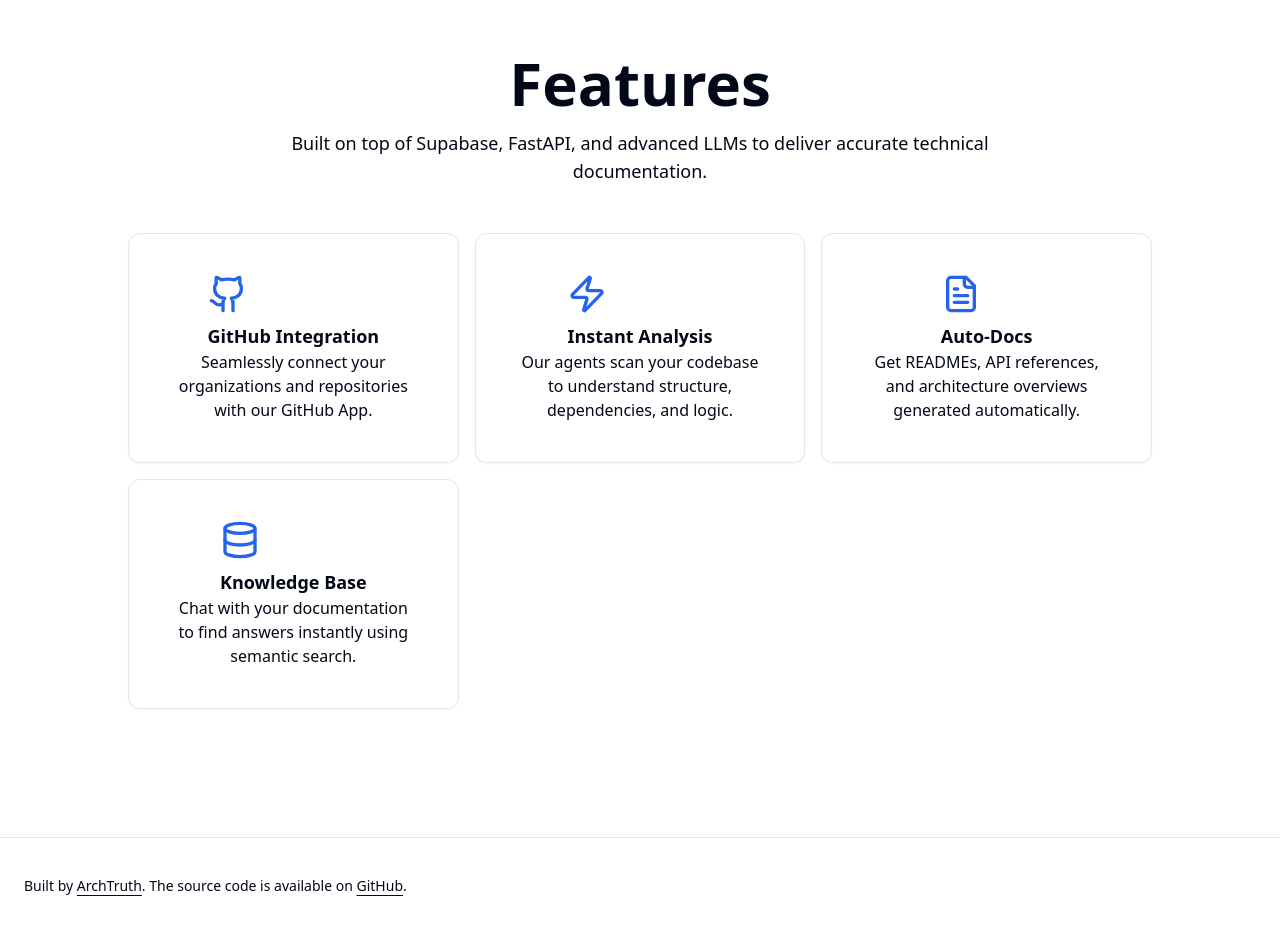
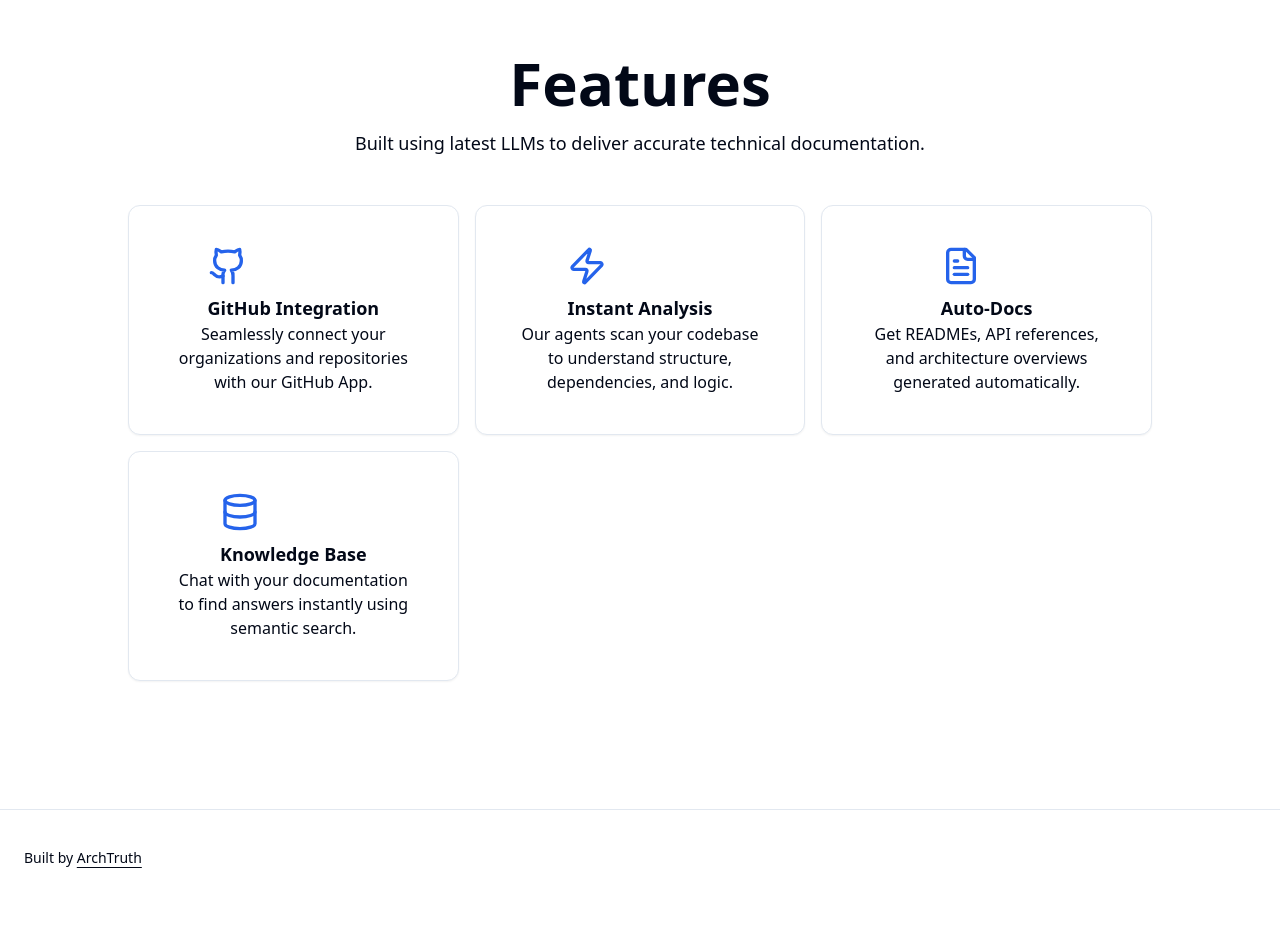
Before and after one commit to Archtruth/archtruth-frontend, a Next.js app: page / in a window 1280 px wide. Shown: the part 780-1714 px from the top of the page. After the commit the page ends 1686 px from the top, so only its background shows below. Built offline with nearby package versions, Linux system fonts and the light colour scheme.

Commit message:
Update features text and remove GitHub link in footer
Simplified the features description to reference only latest LLMs and removed the GitHub source code link from the footer.

```diff
--- a/app/home/home-client.tsx
+++ b/app/home/home-client.tsx
@@ -90,7 +90,7 @@ export function HomeClient({ initialLoginOpen = false, initialError }: HomeClien
           <div className="mx-auto flex max-w-[58rem] flex-col items-center space-y-4 text-center">
             <h2 className="font-heading text-3xl font-bold leading-[1.1] sm:text-3xl md:text-6xl">Features</h2>
             <p className="max-w-[85%] leading-normal text-mutedForeground sm:text-lg sm:leading-7">
-              Built on top of Supabase, FastAPI, and advanced LLMs to deliver accurate technical documentation.
+              Built using latest LLMs to deliver accurate technical documentation.
             </p>
           </div>
           <div className="mx-auto grid justify-center gap-4 sm:grid-cols-2 md:max-w-[64rem] md:grid-cols-3">
@@ -149,11 +149,6 @@ export function HomeClient({ initialLoginOpen = false, initialError }: HomeClien
             <a href="#" className="font-medium underline underline-offset-4">
               ArchTruth
             </a>
-            . The source code is available on{" "}
-            <a href="#" className="font-medium underline underline-offset-4">
-              GitHub
-            </a>
-            .
           </p>
         </div>
       </footer>
```
